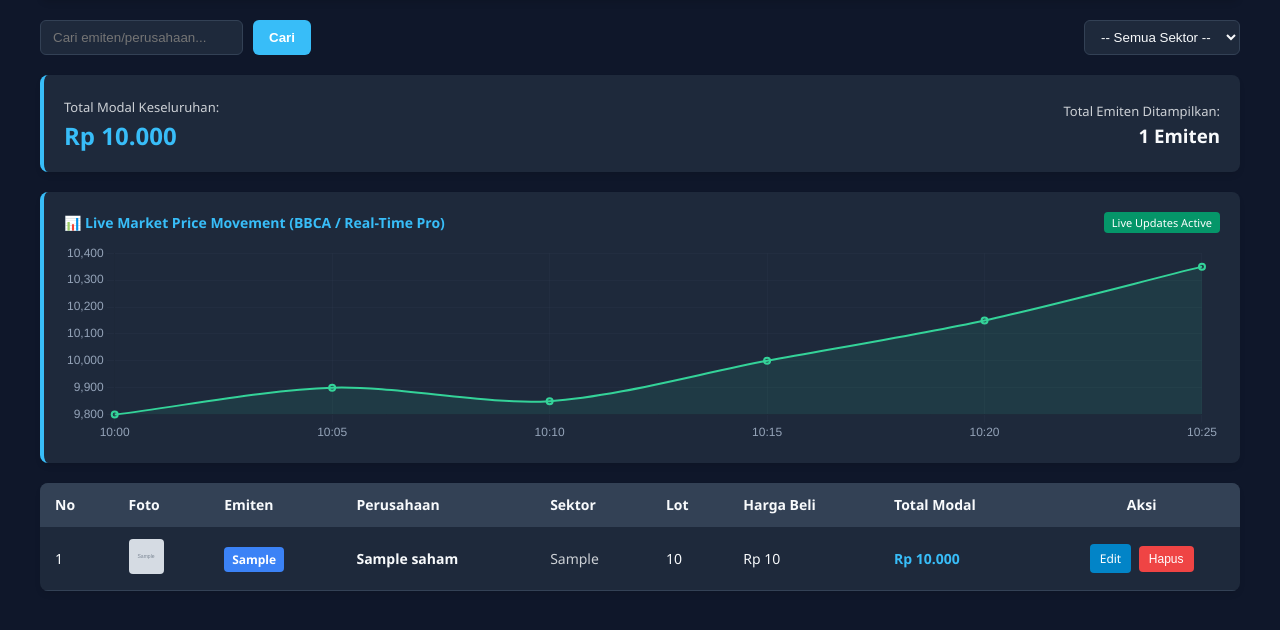
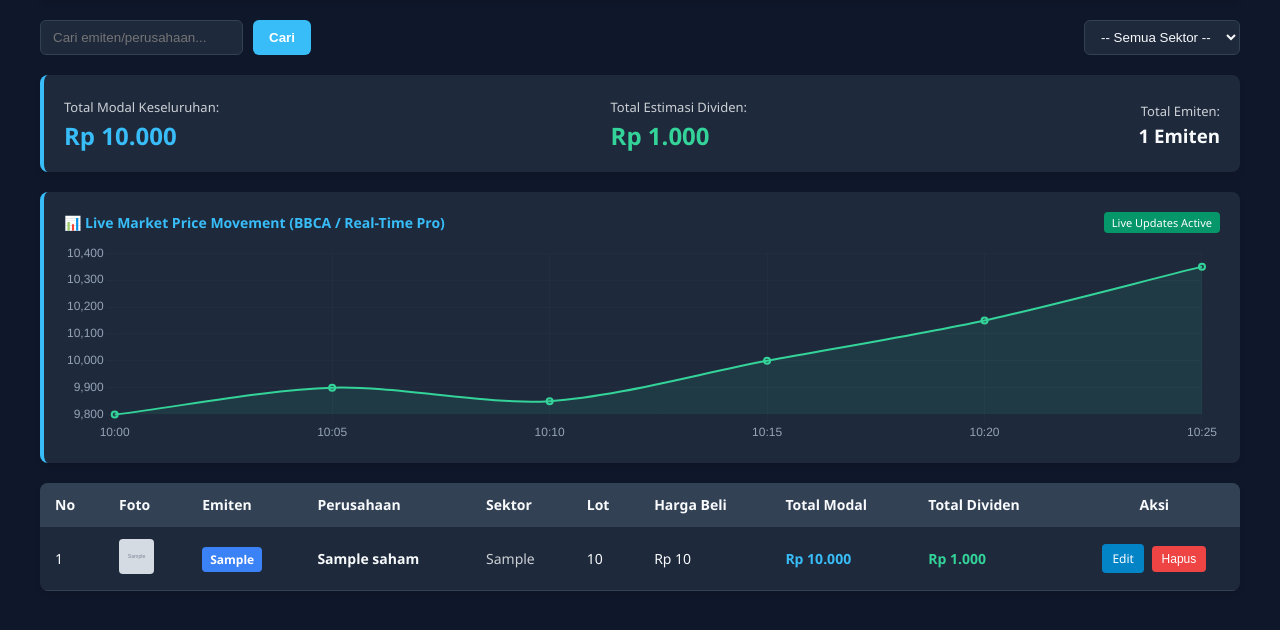
Before and after one commit to syauqi432/laravel-dari-nol-uqi, a Laravel app: page /saham in a window 1280 px wide. Shown: the part 116-746 px from the top of the page. Run offline with Laravel 12, Linux system fonts and the light colour scheme; tables that the repository leaves empty hold one stand-in row (values such as "Sample post"); grey boxes marked "Sample" are stand-in pictures.

Commit message:
Berhasil menyempurnakan fitur Dividend Tracker dan stabilitas live market chart

```diff
--- a/app/Http/Controllers/SahamController.php
+++ b/app/Http/Controllers/SahamController.php
@@ -73,6 +73,7 @@ class SahamController extends Controller
     'sektor' => 'required',
     'jumlah_lot' => 'required|numeric',
     'harga_beli' => 'required|numeric',
+    'dividen_per_saham' => 'nullable|numeric', // <-- Tambahan aman
     'tanggal_beli' => 'required|date',
     'foto' => 'nullable|image|mimes:jpeg,png,jpg|max:2048',
 ]);
--- a/resources/views/edit-saham.blade.php
+++ b/resources/views/edit-saham.blade.php
@@ -57,6 +57,11 @@
             <div class="form-group">
                 <label>Harga Beli (Per Lembar)</label>
                 <input type="number" name="harga_beli" value="{{ $saham->harga_beli }}" required>
+                <div style="margin-bottom: 15px;">
+    <label style="display: block; margin-bottom: 5px; font-weight: 600;">Dividen per Saham (Rp):</label>
+    <input type="number" name="dividen_per_saham" value="{{ old('dividen_per_saham', $saham->dividen_per_saham ?? 0) }}" style="width: 100%; padding: 8px; border-radius: 6px; border: 1px solid #334155; background: #1e293b; color: #f8fafc;" placeholder="Contoh: 150">
+    <small style="opacity: 0.7;">Masukkan estimasi dividen tahunan per lembar (opsional).</small>
+</div>
             </div>
 
             <div class="form-group">
--- a/resources/views/saham.blade.php
+++ b/resources/views/saham.blade.php
@@ -114,21 +114,27 @@
             </form>
         </div>
 
-        <!-- RINGKASAN TOTAL MODAL -->
+        <!-- RINGKASAN TOTAL MODAL & DIVIDEN -->
         @php
             $totalModal = 0;
+            $totalDividenKeseluruhan = 0;
             foreach($saham as $item) {
                 $totalModal += $item->jumlah_lot * $item->harga_beli * 100;
+                $totalDividenKeseluruhan += $item->jumlah_lot * 100 * ($item->dividen_per_saham ?? 0);
             }
         @endphp
 
-        <div class="summary-box" style="display: flex; justify-content: space-between; align-items: center;">
+        <div class="summary-box" style="display: flex; justify-content: space-between; align-items: center; flex-wrap: wrap; gap: 15px;">
             <div>
                 <span style="font-size: 13px; opacity: 0.8;">Total Modal Keseluruhan:</span>
                 <h2 style="margin: 2px 0 0 0; color: #38bdf8;">Rp {{ number_format($totalModal, 0, ',', '.') }}</h2>
             </div>
+            <div>
+                <span style="font-size: 13px; opacity: 0.8;">Total Estimasi Dividen:</span>
+                <h2 style="margin: 2px 0 0 0; color: #34d399;">Rp {{ number_format($totalDividenKeseluruhan, 0, ',', '.') }}</h2>
+            </div>
             <div style="text-align: right;">
-                <span style="font-size: 13px; opacity: 0.8;">Total Emiten Ditampilkan:</span>
+                <span style="font-size: 13px; opacity: 0.8;">Total Emiten:</span>
                 <h3 style="margin: 2px 0 0 0;">{{ count($saham) }} Emiten</h3>
             </div>
         </div>
@@ -156,12 +162,16 @@
                     <th>Lot</th>
                     <th>Harga Beli</th>
                     <th>Total Modal</th>
+                    <th>Total Dividen</th>
                     <th style="text-align: center;">Aksi</th>
                 </tr>
             </thead>
             <tbody>
                 @forelse($saham as $index => $item)
-                @php $modalItem = $item->jumlah_lot * $item->harga_beli * 100; @endphp
+                @php
+                    $modalItem = $item->jumlah_lot * $item->harga_beli * 100;
+                    $totalDividenItem = $item->jumlah_lot * 100 * ($item->dividen_per_saham ?? 0);
+                @endphp
                 <tr>
                     <td>{{ $index + 1 }}</td>
                     <td>
@@ -177,6 +187,7 @@
                     <td>{{ $item->jumlah_lot }}</td>
                     <td>Rp {{ number_format($item->harga_beli, 0, ',', '.') }}</td>
                     <td style="font-weight: 600; color: #38bdf8;">Rp {{ number_format($modalItem, 0, ',', '.') }}</td>
+                    <td style="font-weight: 600; color: #34d399;">Rp {{ number_format($totalDividenItem, 0, ',', '.') }}</td>
                     <td style="text-align: center; white-space: nowrap;">
                         <a href="/saham/{{ $item->id }}/edit" class="btn-edit" style="margin-right: 4px;">Edit</a>
                         <form action="/saham/{{ $item->id }}" method="POST" onsubmit="return confirm('Yakin hapus saham ini?');" style="display:inline;">
@@ -188,7 +199,7 @@
                 </tr>
                 @empty
                 <tr>
-                    <td colspan="9" style="text-align: center; opacity: 0.7; padding: 30px;">Tidak ada data saham yang ditemukan.</td>
+                    <td colspan="10" style="text-align: center; opacity: 0.7; padding: 30px;">Tidak ada data saham yang ditemukan.</td>
                 </tr>
                 @endforelse
             </tbody>
@@ -233,7 +244,7 @@
             }
         });
 
-        // Simulasi pergerakan harga real-time bergerak otomatis tiap 2 detik
+        // Simulasi pergerakan harga real-time
         setInterval(() => {
             const now = new Date();
             const timeString = now.getHours().toString().padStart(2, '0') + ':' +
@@ -247,7 +258,6 @@
             liveChart.data.labels.push(timeString);
             liveChart.data.datasets[0].data.push(newPrice);
 
-            // Batasi data maksimal 8 titik agar grafik tetap rapi berjalan
             if (liveChart.data.labels.length > 8) {
                 liveChart.data.labels.shift();
                 liveChart.data.datasets[0].data.shift();
--- a/resources/views/tambah-saham.blade.php
+++ b/resources/views/tambah-saham.blade.php
@@ -56,6 +56,11 @@
             <div class="form-group">
                 <label>Harga Beli (Per Lembar)</label>
                 <input type="number" name="harga_beli" placeholder="Contoh: 10000" required>
+                <div style="margin-bottom: 15px;">
+    <label style="display: block; margin-bottom: 5px; font-weight: 600;">Dividen per Saham (Rp):</label>
+    <input type="number" name="dividen_per_saham" value="{{ old('dividen_per_saham', $saham->dividen_per_saham ?? 0) }}" style="width: 100%; padding: 8px; border-radius: 6px; border: 1px solid #334155; background: #1e293b; color: #f8fafc;" placeholder="Contoh: 150">
+    <small style="opacity: 0.7;">Masukkan estimasi dividen tahunan per lembar (opsional).</small>
+</div>
             </div>
 
             <div class="form-group">
```
Also changed, not shown: database/migrations/2026_11_23_075001_add_dividen_to_sahams_table.php (added). Lines whose indentation alone changed are shown as unchanged.
